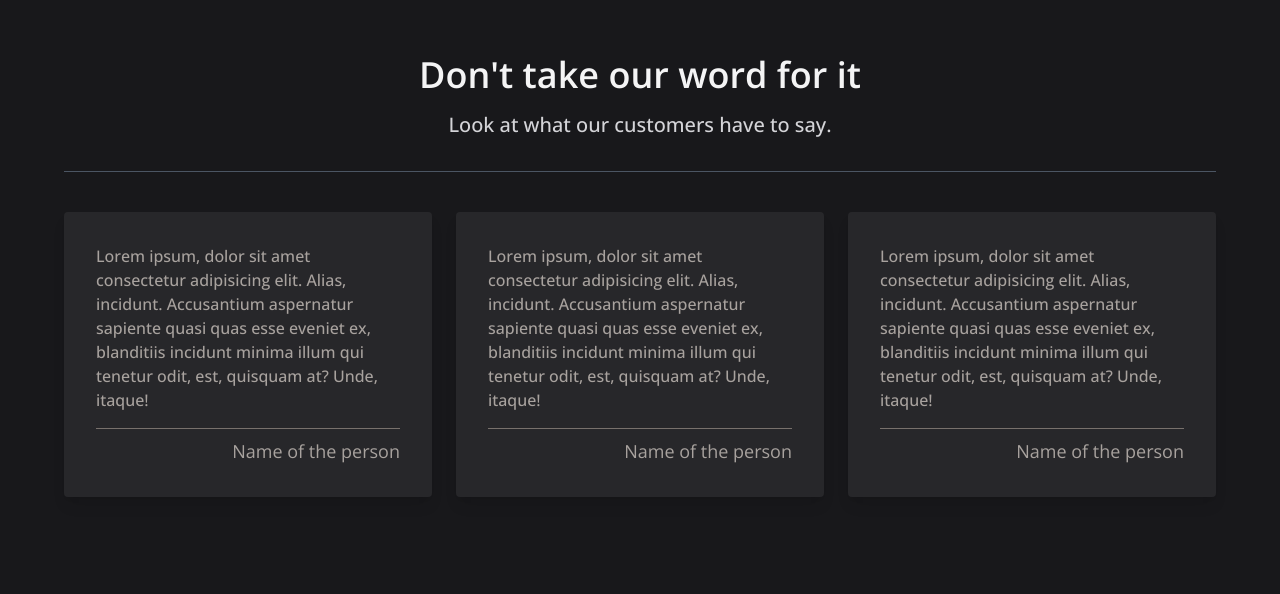
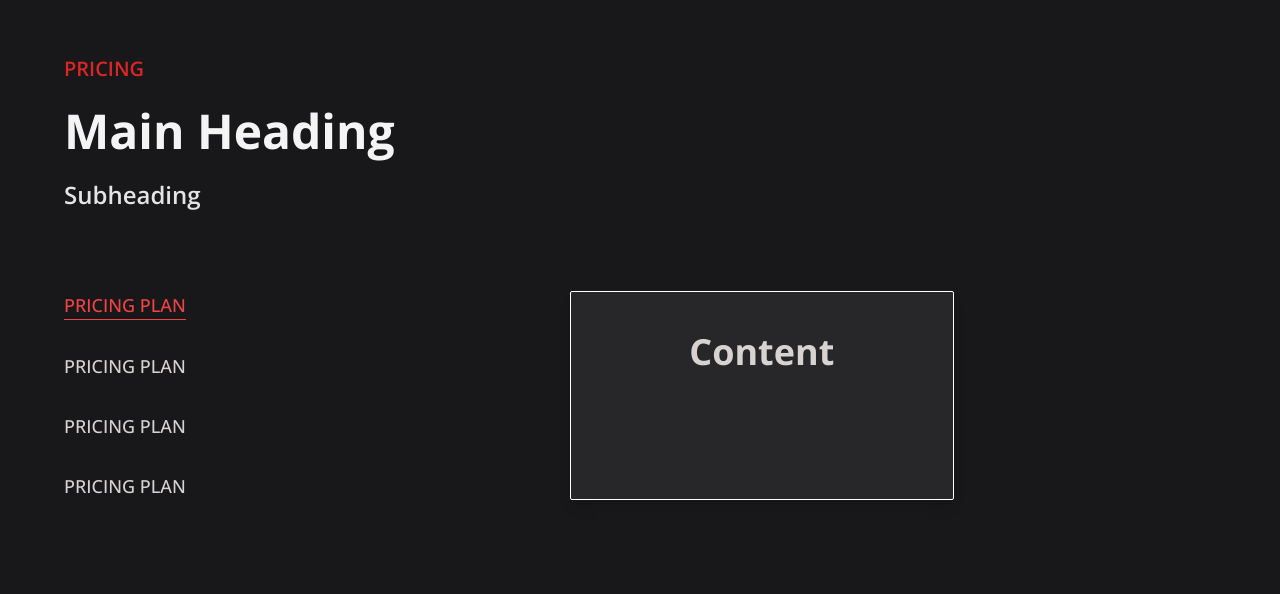
Before and after one commit to jeetbhow/prism-website, a website built with Vite: page index.html in a window 1280 px wide. Shown: the part 2126-2720 px from the top of the page. Built offline with nearby package versions, Linux system fonts and the light colour scheme.

Commit message:
feat:Add pricing skeleton

```diff
--- a/index.html
+++ b/index.html
@@ -72,7 +72,7 @@
       </div>
     </section>
 
-    <section>
+    <section id="features">
       <div class="section-container">
         <!-- Features Heading -->
         <div class="flex flex-col items-center space-y-6">
@@ -141,6 +141,34 @@
       </div>
     </section>
 
+    <section id="pricing">
+      <div class="section-container">
+        <!-- Pricing Heading -->
+        <div class="mb-20 flex flex-col space-y-6">
+          <p class="text-xl font-semibold uppercase text-red-600">Pricing</p>
+          <h1 class="text-5xl font-bold text-zinc-100">Main Heading</h1>
+          <h3 class="text-2xl font-semibold text-zinc-200">Subheading</h3>
+        </div>
+
+        <!-- Pricing Tabs -->
+        <div class="flex space-x-96">
+          <div class="flex flex-col items-start space-y-8">
+            <p class="pricing-tab" active>Pricing plan</p>
+            <p class="pricing-tab">Pricing plan</p>
+            <p class="pricing-tab">Pricing plan</p>
+            <p class="pricing-tab">Pricing plan</p>
+          </div>
+          <div
+            class="w-96 rounded-sm border border-white bg-zinc-800 p-10 shadow-lg"
+          >
+            <h1 class="text-center text-4xl font-bold text-stone-300">
+              Content
+            </h1>
+          </div>
+        </div>
+      </div>
+    </section>
+
     <section>
       <div class="section-container">
         <!-- Testimonials Heading -->
--- a/style.css
+++ b/style.css
@@ -13,3 +13,11 @@
 .testimonial-card {
   @apply rounded bg-zinc-800 p-8 shadow-lg;
 }
+
+.pricing-tab {
+  @apply cursor-pointer text-lg font-medium uppercase text-stone-300 duration-200 hover:text-red-500;
+}
+
+.pricing-tab[active] {
+  @apply border-b border-red-500 text-red-500;
+}
```
